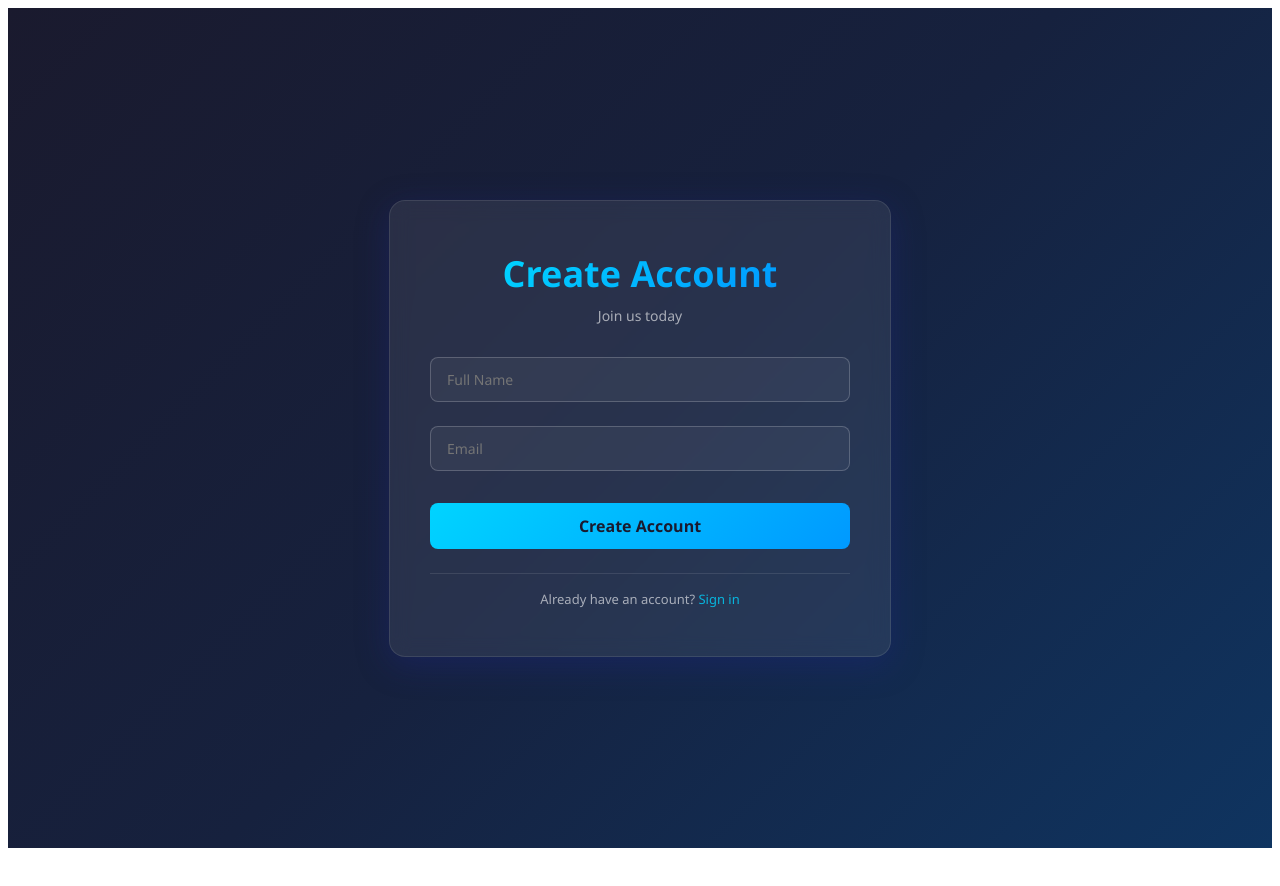
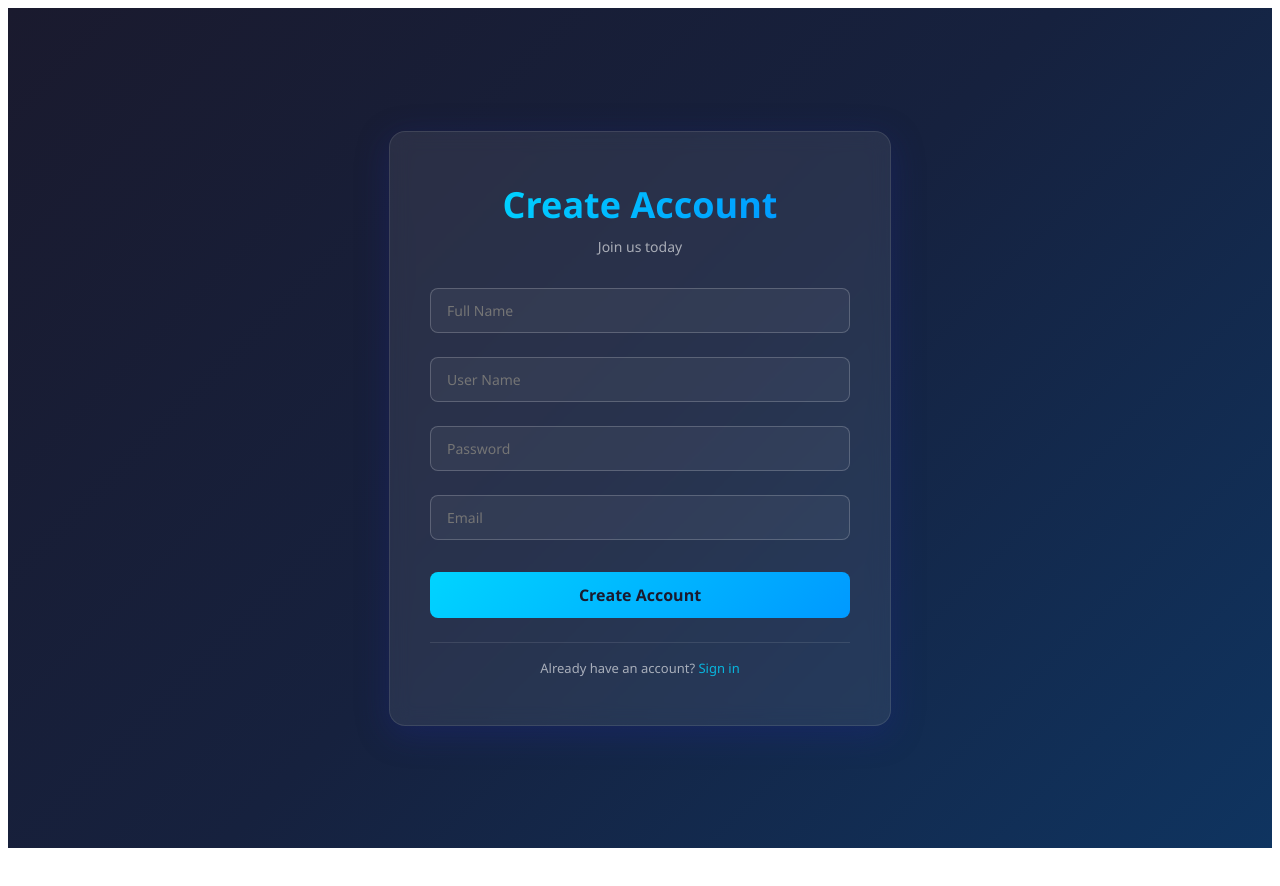
Before and after one commit to shayan22h/TournamentOrganizer, a Next.js app: page /create-user in a window 1280 px wide. Shown: the top 886 px of the page. Built offline with nearby package versions, Linux system fonts and the light colour scheme.

Commit message:
Add Username and Password input fields to the form
cgen-4b50213d6f0e4fda974ad81819376f44

```diff
--- a/pages/create-user.js
+++ b/pages/create-user.js
@@ -97,6 +97,59 @@ export default function CreateUser() {
           placeholder="Full Name"
           value={name}
           onChange={e => setName(e.target.value)}
+          style={{
+            width: "100%",
+            padding: "12px 16px",
+            font: "14px Segoe UI, -apple-system, sans-serif",
+            border: "1px solid rgba(255, 255, 255, 0.2)",
+            borderRadius: "8px",
+            background: "rgba(255, 255, 255, 0.05)",
+            color: "rgba(255, 255, 255, 0.9)",
+            boxSizing: "border-box",
+            transition: "all 0.3s ease",
+            outline: "none",
+          }}
+          onFocus={e => {
+            e.target.style.background = "rgba(255, 255, 255, 0.1)";
+            e.target.style.borderColor = "rgba(0, 212, 255, 0.5)";
+          }}
+          onBlur={e => {
+            e.target.style.background = "rgba(255, 255, 255, 0.05)";
+            e.target.style.borderColor = "rgba(255, 255, 255, 0.2)";
+          }}
+        />
+
+        <input
+          placeholder="User Name"
+          value={username}
+          onChange={e => setUsername(e.target.value)}
+          style={{
+            width: "100%",
+            padding: "12px 16px",
+            font: "14px Segoe UI, -apple-system, sans-serif",
+            border: "1px solid rgba(255, 255, 255, 0.2)",
+            borderRadius: "8px",
+            background: "rgba(255, 255, 255, 0.05)",
+            color: "rgba(255, 255, 255, 0.9)",
+            boxSizing: "border-box",
+            transition: "all 0.3s ease",
+            outline: "none",
+          }}
+          onFocus={e => {
+            e.target.style.background = "rgba(255, 255, 255, 0.1)";
+            e.target.style.borderColor = "rgba(0, 212, 255, 0.5)";
+          }}
+          onBlur={e => {
+            e.target.style.background = "rgba(255, 255, 255, 0.05)";
+            e.target.style.borderColor = "rgba(255, 255, 255, 0.2)";
+          }}
+        />
+
+        <input
+          type="password"
+          placeholder="Password"
+          value={password}
+          onChange={e => setPassword(e.target.value)}
           style={{
             width: "100%",
             padding: "12px 16px",
```
